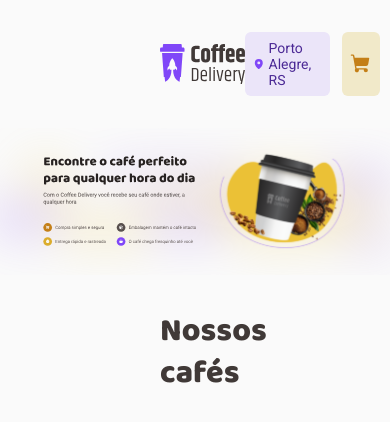
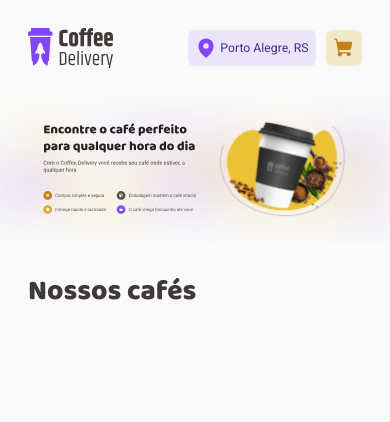
Before and after one commit to MartinGBB/coffee-delivery, a React (Vite) app: page / in a window 390 px wide. Shown: the top 422 px of the page. Built offline with nearby package versions, Linux system fonts and the light colour scheme.

Commit message:
style: configura responsividade

```diff
--- a/src/layouts/DefaultLayaut/styles.ts
+++ b/src/layouts/DefaultLayaut/styles.ts
@@ -5,4 +5,8 @@ export const LayoutContainer = styled.div`
   height: 100vh;
   display: flex;
   flex-direction: column;
+
+  @media (max-width: 1024px) {
+    margin: auto 2rem;
+  }
 `
--- a/src/pages/Home/styles.ts
+++ b/src/pages/Home/styles.ts
@@ -3,6 +3,10 @@ import styled from 'styled-components'
 export const BannerImg = styled.img`
   width: 100vw;
   margin: auto -10rem;
+
+  @media (max-width: 1024px) {
+    margin: auto -2rem;
+  }
 `
 export const HomeContainer = styled.div`
   h1 {
--- a/src/styles/global.ts
+++ b/src/styles/global.ts
@@ -5,6 +5,12 @@ export const GlobalStyle = createGlobalStyle`
     margin: 0;
     padding: 0;
     box-sizing: 0;
+  }
+
+  html {
+    @media (max-width: 1024px) {
+        font-size: 87.5%;
+    }
   }
 
   body {
```
